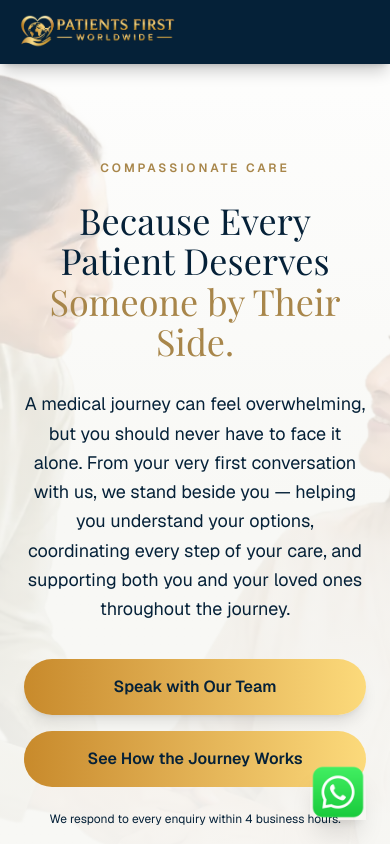
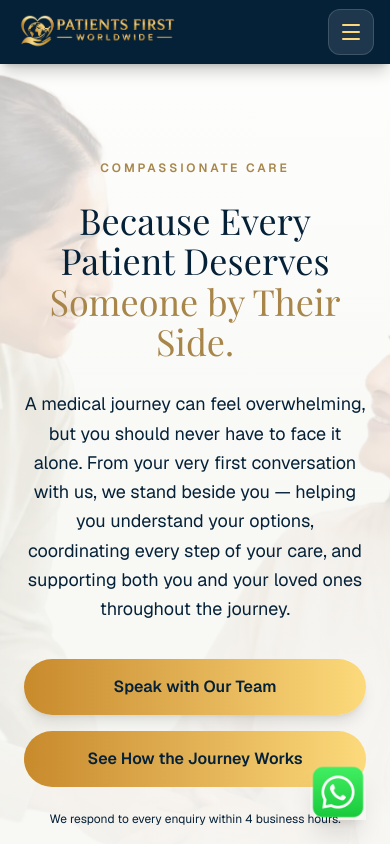
Before and after one commit to growizedigitaluae/patients-first--v2, a Next.js app: page / in a window 390 px wide. Shown: the top 844 px of the page. Built offline with nearby package versions, Linux system fonts and the light colour scheme; a web font is replaced by a local one.

Commit message:
mobile navigtion menu fixed

```diff
--- a/src/components/Navbar.tsx
+++ b/src/components/Navbar.tsx
@@ -55,12 +55,12 @@ export default function Navbar() {
 
           <button
             type="button"
-            className="lg:hidden text-gold p-2 -mr-2"
+            className="lg:hidden shrink-0 flex items-center justify-center text-[#fCDA7B] bg-white/10 border border-white/15 rounded-xl p-2.5 hover:bg-white/15 transition"
             aria-label={open ? "Close menu" : "Open menu"}
             aria-expanded={open}
             onClick={() => setOpen((v) => !v)}
           >
-            {open ? <X className="w-6 h-6 brand-gold-icon" /> : <Menu className="w-6 h-6 brand-gold-icon" />}
+            {open ? <X className="w-6 h-6" /> : <Menu className="w-6 h-6" />}
           </button>
         </div>
       </div>
```
